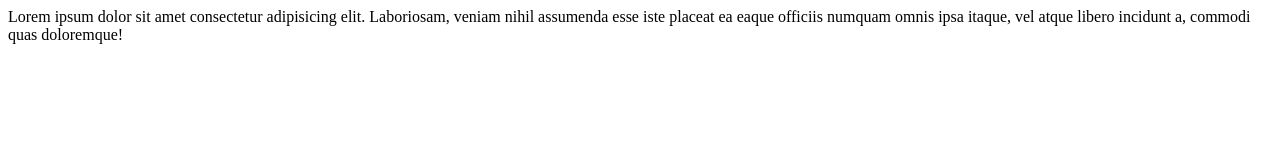
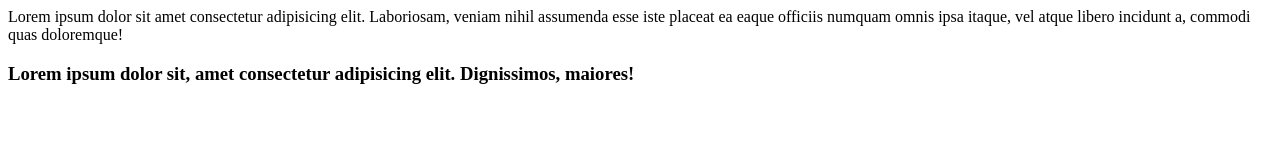
Before and after one commit to BEJOY474/Mad_class_2, a plain HTML site: page index.html in a window 1280 px wide. Drawn offline with Linux system fonts and the light colour scheme.

Commit message:
add a new line

```diff
--- a/index.html
+++ b/index.html
@@ -7,5 +7,7 @@
 </head>
 <body>
     Lorem ipsum dolor sit amet consectetur adipisicing elit. Laboriosam, veniam nihil assumenda esse iste placeat ea eaque officiis numquam omnis ipsa itaque, vel atque libero incidunt a, commodi quas doloremque!
+
+<h3>Lorem ipsum dolor sit, amet consectetur adipisicing elit. Dignissimos, maiores!</h3>
 </body>
 </html>
```
